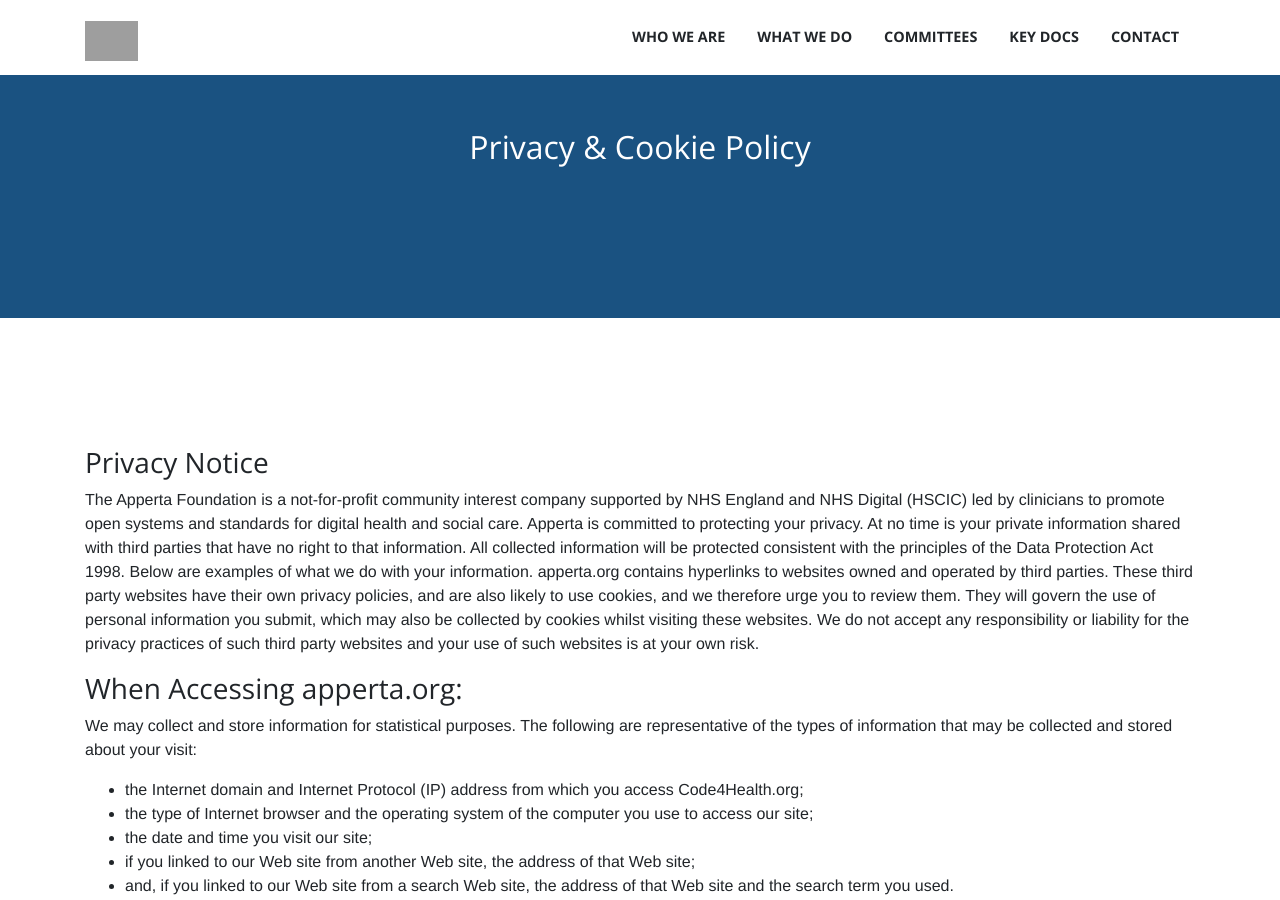
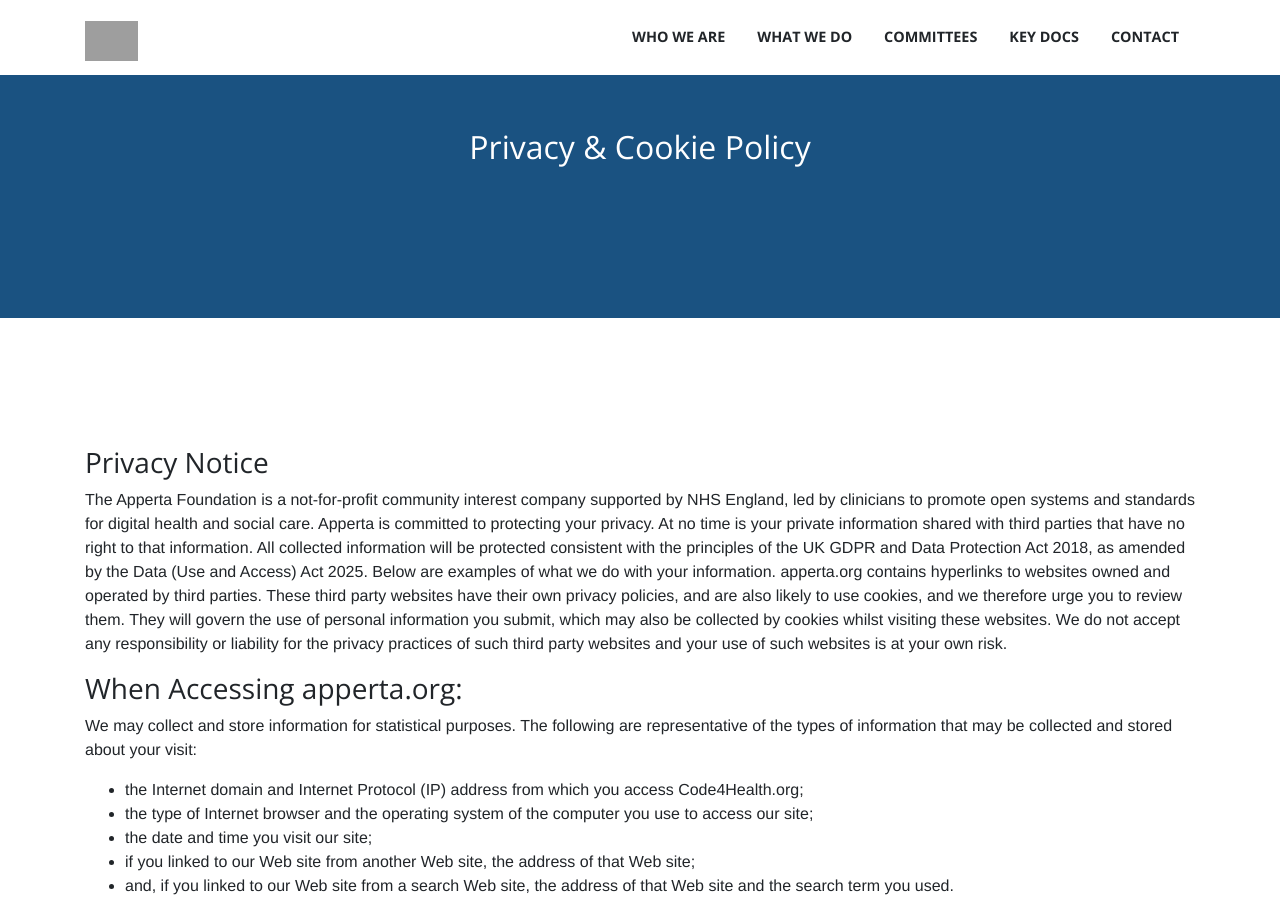
Before and after one commit to AppertaFoundation/apperta.org, a Jekyll site: the page built from _pages/privacypolicy.md, in a window 1280 px wide and 900 px high. Built offline with Jekyll 4.4.1, drawn with Linux system fonts in a browser that asks for light colours; nearby versions of some CDN libraries; some web fonts are replaced; grey boxes are pictures that could not be loaded.

Commit message:
Revise privacy policy for legal compliance
Updated privacy policy to reflect compliance with UK GDPR and Data Protection Act 2018.

```diff
--- a/_pages/privacypolicy.md
+++ b/_pages/privacypolicy.md
@@ -18,7 +18,7 @@
 
 <h3>Privacy Notice</h3>
 
-<p>The Apperta Foundation is a not-for-profit community interest company supported by NHS England and NHS Digital (HSCIC) led by clinicians to promote open systems and standards for digital health and social care. Apperta is committed to protecting your privacy. At no time is your private information shared with third parties that have no right to that information. All collected information will be protected consistent with the principles of the Data Protection Act 1998. Below are examples of what we do with your information. apperta.org contains hyperlinks to websites owned and operated by third parties. These third party websites have their own privacy policies, and are also likely to use cookies, and we therefore urge you to review them. They will govern the use of personal information you submit, which may also be collected by cookies whilst visiting these websites. We do not accept any responsibility or liability for the privacy practices of such third party websites and your use of such websites is at your own risk.</p>
+<p>The Apperta Foundation is a not-for-profit community interest company supported by NHS England, led by clinicians to promote open systems and standards for digital health and social care. Apperta is committed to protecting your privacy. At no time is your private information shared with third parties that have no right to that information. All collected information will be protected consistent with the principles of the UK GDPR and Data Protection Act 2018, as amended by the Data (Use and Access) Act 2025. Below are examples of what we do with your information. apperta.org contains hyperlinks to websites owned and operated by third parties. These third party websites have their own privacy policies, and are also likely to use cookies, and we therefore urge you to review them. They will govern the use of personal information you submit, which may also be collected by cookies whilst visiting these websites. We do not accept any responsibility or liability for the privacy practices of such third party websites and your use of such websites is at your own risk.</p>
 
 <h3>When Accessing apperta.org:</h3>
 
```
